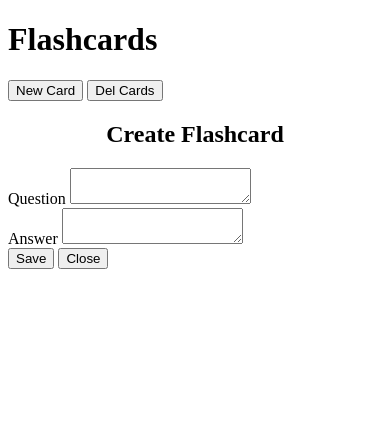
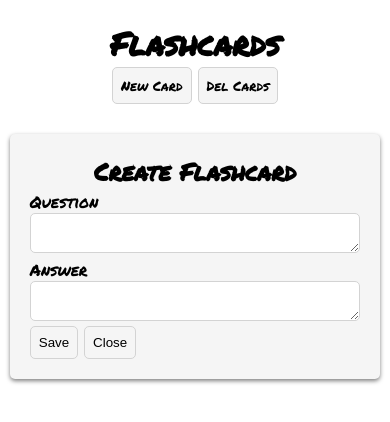
Before and after one commit to Cgotts1/JS-Flash-Cards, a plain HTML site: page index.html in a window 390 px wide. Drawn offline with Linux system fonts and the light colour scheme.

Commit message:
Added css code

```diff
--- a/index.html
+++ b/index.html
@@ -5,6 +5,9 @@
     <meta http-equiv="X-UA-Compatible" content="IE=edge" />
     <meta name="viewport" content="width=device-width, initial-scale=1.0" />
     <link rel="stylesheet" href="style.css">
+    <link rel="preconnect" href="https://fonts.googleapis.com">
+<link rel="preconnect" href="https://fonts.gstatic.com" crossorigin>
+<link href="https://fonts.googleapis.com/css2?family=Permanent+Marker&display=swap" rel="stylesheet">
     <title>Flash Cards</title>
   </head>
   <body>
--- a/style.css
+++ b/style.css
@@ -0,0 +1,115 @@
+* {
+  padding: 0;
+  margin: 0;
+  box-sizing: border-box;
+}
+
+body {
+  font-family: "Permanent Marker", cursive;
+}
+
+header {
+  background-color: white;
+}
+
+button {
+  padding: 8px;
+  outline: none;
+  cursor: pointer;
+  border: 1px solid lightgray;
+  border-radius: 5px;
+  background-color: whitesmoke;
+}
+
+button:hover {
+  background-color: rgba(0, 0, 0, 0.1);
+}
+
+.container {
+  width: 95%;
+  margin: auto;
+}
+
+.nav {
+  display: flex;
+  justify-content: space-between;
+  width: 100%;
+  margin: auto;
+  padding: 20px 0;
+  background-color: white;
+}
+
+.nav button {
+  font-family: inherit;
+}
+
+.create-box {
+  width: 380px;
+  margin: auto;
+  padding: 20px;
+  margin-top: 10px;
+  border-radius: 5px;
+  background-color: whitesmoke;
+  box-shadow: 0 2px 4px 0 rgba(0, 0, 0, 0.5);
+}
+
+.create-box textarea {
+  width: 100%;
+  border-radius: 5px;
+  font-family: inherit;
+  border: 1px solid lightgray;
+}
+
+.create-box button {
+  width: fit-content;
+}
+
+.flashcards {
+  display: flex;
+  justify-content: flex-start;
+  align-items: flex-start;
+  flex-wrap: wrap;
+  width: 100%;
+  margin: auto;
+  margin-top: 10px;
+  padding: 0 10px;
+}
+
+.flashcard {
+  width: 370px;
+  height: 200px;
+  word-wrap: break-word;
+  margin: 10px;
+  background-color: white;
+  box-shadow: 0 2px 4px 0 rgba(0, 0, 0, 0.5);
+}
+
+.flashcard h2 {
+  font-size: 1rem;
+}
+
+@media (max-width: 768px) {
+  .flashcard {
+    margin: auto;
+  }
+
+  .flashcard {
+    margin-top: 10px;
+    margin-bottom: 10px;
+  }
+}
+
+@media (max-width: 480px) {
+  .nav {
+    flex-direction: column;
+    align-items: center;
+  }
+
+  .create-box {
+    width: 100%;
+  }
+
+  .flashcard {
+    width: 100%;
+  }
+}
```
